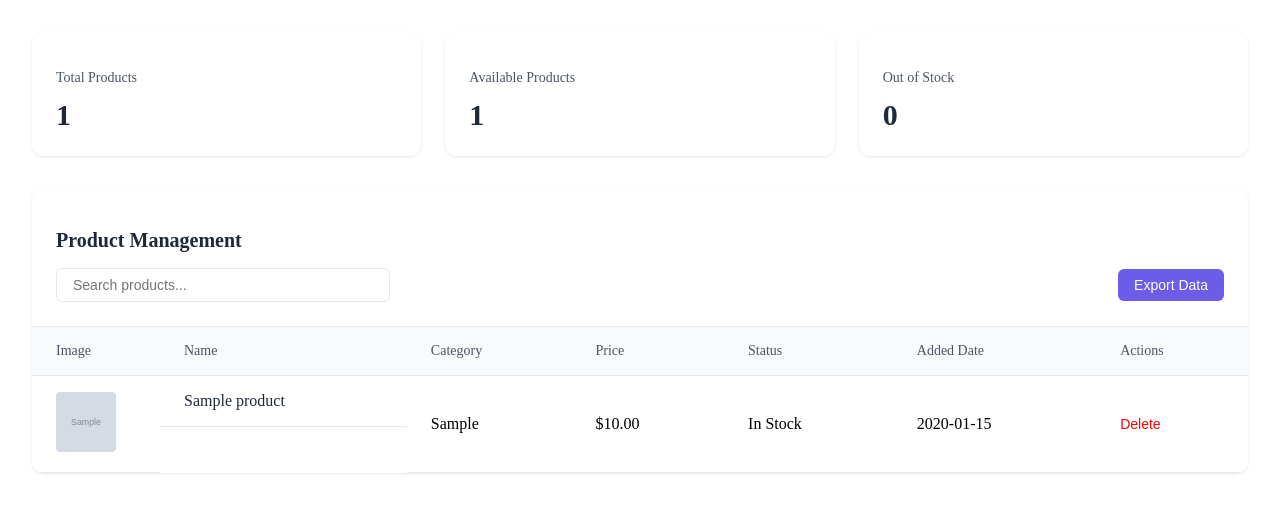
After one commit to DaveAbhishek-GHUB/Blatte, a Flask app: template templates/components/admins/deleteProducts.html in a window 1280 px wide. The commit adds this page. Shown: the top 513 px of the page. Run offline with Flask 3, Linux system fonts and the light colour scheme; the template is opened without the code that fills it: most values are stand-ins (such as "Sample title", 1, 10 or a date in 2020); grey boxes marked "Sample" are stand-in pictures.

Commit message:
feat: Delete product feature added.

```diff
--- a/run.py
+++ b/run.py
@@ -1223,6 +1223,7 @@ def dashboard():
         flash('Database connection error', 'error')
         return render_template('admins/dashboard.html',
                              users=[],
+                             products=[],
                              total_users=0,
                              active_carts=0,
                              total_orders=0,
@@ -1260,6 +1261,21 @@ def dashboard():
             """)
             users = cursor.fetchall()
 
+            # Fetch all products for the delete products page
+            cursor.execute("""
+                SELECT
+                    id,
+                    product_name,
+                    price,
+                    main_product_image,
+                    product_category,
+                    availability_status,
+                    created_at
+                FROM products
+                ORDER BY created_at DESC
+            """)
+            products = cursor.fetchall()
+
             # Get orders data
             cursor.execute("""
                 SELECT
@@ -1308,6 +1324,7 @@ def dashboard():
 
             return render_template('admins/dashboard.html',
                                 users=users,
+                                products=products,
                                 total_users=total_users,
                                 active_carts=active_carts,
                                 total_orders=total_orders,
@@ -1320,6 +1337,7 @@ def dashboard():
         flash('Error loading dashboard data', 'error')
         return render_template('admins/dashboard.html',
                              users=[],
+                             products=[],
                              total_users=0,
                              active_carts=0,
                              total_orders=0,
@@ -1784,6 +1802,33 @@ def search_products():
         if conn:
             conn.close()
 
+@app.route('/admin/delete-product/<int:product_id>', methods=['DELETE'])
+def delete_product(product_id):
+    """Delete a product and return JSON response."""
+    conn = get_db_connection()
+    if not conn:
+        return jsonify({'success': False, 'message': 'Database connection error'}), 500
+
+    try:
+        with conn.cursor() as cursor:
+            # Check if product exists
+            cursor.execute("SELECT id FROM products WHERE id = %s", (product_id,))
+            if not cursor.fetchone():
+                return jsonify({'success': False, 'message': 'Product not found'}), 404
+
+            # Delete the product
+            cursor.execute("DELETE FROM products WHERE id = %s", (product_id,))
+            conn.commit()
+
+            return jsonify({'success': True, 'message': 'Product deleted successfully'})
+
+    except mysql.connector.Error as err:
+        print(f"Database error: {err}")
+        return jsonify({'success': False, 'message': 'Database error occurred'}), 500
+    finally:
+        if conn:
+            conn.close()
+
 # ========== APPLICATION ENTRY POINT ==========
 if __name__ == '__main__':
 
--- /dev/null
+++ b/static/css/admins/deleteProducts.css
@@ -0,0 +1,175 @@
+.products-dashboard {
+    padding: 24px;
+}
+
+/* Stats Cards Styling */
+.stats-container {
+    display: grid;
+    grid-template-columns: repeat(3, 1fr);
+    gap: 24px;
+    margin-bottom: 32px;
+}
+
+.stat-card {
+    background: white;
+    padding: 24px;
+    border-radius: 12px;
+    box-shadow: 0 1px 3px rgba(0, 0, 0, 0.1);
+    transition: transform 0.2s;
+}
+
+.stat-card:hover {
+    transform: translateY(-2px);
+}
+
+.stat-card h3 {
+    color: #4b5563;
+    font-size: 0.875rem;
+    margin-bottom: 12px;
+    font-weight: 500;
+}
+
+.stat-value .number {
+    font-size: 1.875rem;
+    font-weight: 600;
+    color: #1f2937;
+}
+
+/* Table Section Styling */
+.products-table-section {
+    background: white;
+    border-radius: 12px;
+    box-shadow: 0 1px 3px rgba(0, 0, 0, 0.1);
+    overflow: hidden;
+}
+
+.table-header {
+    padding: 24px;
+    border-bottom: 1px solid #e5e7eb;
+}
+
+.table-header h2 {
+    font-size: 1.25rem;
+    color: #1f2937;
+    margin-bottom: 16px;
+}
+
+.table-actions {
+    display: flex;
+    justify-content: space-between;
+    align-items: center;
+}
+
+.search-box input {
+    padding: 8px 16px;
+    border: 1px solid #e5e7eb;
+    border-radius: 6px;
+    width: 300px;
+    font-size: 0.875rem;
+}
+
+.export-btn {
+    padding: 8px 16px;
+    background: #6c5ce7;
+    color: white;
+    border: none;
+    border-radius: 6px;
+    cursor: pointer;
+    font-size: 0.875rem;
+    transition: background-color 0.2s;
+}
+
+.export-btn:hover {
+    background: #5849c4;
+}
+
+/* Table Styling */
+.products-table {
+    width: 100%;
+    border-collapse: collapse;
+}
+
+.products-table th,
+.products-table td {
+    padding: 16px 24px;
+    text-align: left;
+    border-bottom: 1px solid #e5e7eb;
+}
+
+.products-table th {
+    background: #f9fafb;
+    color: #4b5563;
+    font-weight: 500;
+    font-size: 0.875rem;
+}
+
+.product-image {
+    width: 80px;
+}
+
+.product-image img {
+    width: 60px;
+    height: 60px;
+    object-fit: cover;
+    border-radius: 4px;
+}
+
+.product-info {
+    display: flex;
+    align-items: center;
+}
+
+.product-name {
+    color: #1f2937;
+    font-weight: 500;
+}
+
+.action-buttons {
+    display: flex;
+    gap: 8px;
+}
+
+.delete-btn {
+    background: none;
+    color: red;
+    border: none;
+    padding: 0;
+    cursor: pointer;
+    font-size: 0.875rem;
+    transition: color 0.2s;
+}
+
+.delete-btn:hover {
+    color: darkred;
+}
+
+/* Responsive Design */
+@media (max-width: 1024px) {
+    .stats-container {
+        grid-template-columns: repeat(2, 1fr);
+    }
+}
+
+@media (max-width: 768px) {
+    .stats-container {
+        grid-template-columns: 1fr;
+    }
+
+    .search-box input {
+        width: 200px;
+    }
+
+    .products-table th,
+    .products-table td {
+        padding: 12px 16px;
+    }
+
+    .product-image {
+        width: 60px;
+    }
+
+    .product-image img {
+        width: 40px;
+        height: 40px;
+    }
+}
--- a/static/javascripts/admins/dashboard.js
+++ b/static/javascripts/admins/dashboard.js
@@ -4,6 +4,7 @@ function showContent(contentId) {
     document.getElementById('insertProducts-content').style.display = 'none';
     document.getElementById('usersInformation-content').style.display = 'none';
     document.getElementById('order-content').style.display = 'none';
+    document.getElementById('deleteProducts-content').style.display = 'none';
 
     // Show the selected content section
     document.getElementById(contentId + '-content').style.display = 'block';
--- /dev/null
+++ b/templates/components/admins/deleteProducts.html
@@ -0,0 +1,152 @@
+<!DOCTYPE html>
+<html lang="en">
+<head>
+    <meta charset="UTF-8">
+    <meta name="viewport" content="width=device-width, initial-scale=1.0">
+    <link rel="stylesheet" href="{{ url_for('static', filename='css/admins/deleteProducts.css') }}">
+</head>
+<body>
+    <div class="products-dashboard">
+        <!-- Stats Cards -->
+        <div class="stats-container">
+            <div class="stat-card">
+                <h3>Total Products</h3>
+                <div class="stat-value">
+                    <span class="number">{{ products|length }}</span>
+                </div>
+            </div>
+            <div class="stat-card">
+                <h3>Available Products</h3>
+                <div class="stat-value">
+                    <span class="number">{{ products|selectattr('availability_status', 'equalto', 'In Stock')|list|length }}</span>
+                </div>
+            </div>
+            <div class="stat-card">
+                <h3>Out of Stock</h3>
+                <div class="stat-value">
+                    <span class="number">{{ products|selectattr('availability_status', 'equalto', 'Out of Stock')|list|length }}</span>
+                </div>
+            </div>
+        </div>
+
+        <!-- Products Table Section -->
+        <div class="products-table-section">
+            <div class="table-header">
+                <h2>Product Management</h2>
+                <div class="table-actions">
+                    <div class="search-box">
+                        <input type="text" id="productSearch" placeholder="Search products..." oninput="searchProducts()">
+                    </div>
+                    <button class="export-btn" onclick="exportProductData()">Export Data</button>
+                </div>
+            </div>
+
+            <table class="products-table">
+                <thead>
+                    <tr>
+                        <th>Image</th>
+                        <th>Name</th>
+                        <th>Category</th>
+                        <th>Price</th>
+                        <th>Status</th>
+                        <th>Added Date</th>
+                        <th>Actions</th>
+                    </tr>
+                </thead>
+                <tbody>
+                    {% for product in products %}
+                    <tr class="product-row">
+                        <td class="product-image">
+                            <img src="{{ product.main_product_image }}" alt="{{ product.product_name }}">
+                        </td>
+                        <td class="product-info">
+                            <span class="product-name">{{ product.product_name }}</span>
+                        </td>
+                        <td>{{ product.product_category }}</td>
+                        <td>${{ "%.2f"|format(product.price) }}</td>
+                        <td>{{ product.availability_status }}</td>
+                        <td>{{ product.created_at.strftime('%Y-%m-%d') }}</td>
+                        <td>
+                            <div class="action-buttons">
+                                <button class="delete-btn" onclick="deleteProduct('{{ product.id }}', this)">Delete</button>
+                            </div>
+                        </td>
+                    </tr>
+                    {% endfor %}
+                </tbody>
+            </table>
+        </div>
+    </div>
+
+    <script>
+    function searchProducts() {
+        const searchInput = document.getElementById('productSearch');
+        const filter = searchInput.value.toLowerCase();
+        const rows = document.getElementsByClassName('product-row');
+
+        for (let row of rows) {
+            const name = row.querySelector('.product-name').textContent.toLowerCase();
+            const category = row.querySelector('td:nth-child(3)').textContent.toLowerCase();
+            const shouldShow = name.includes(filter) || category.includes(filter);
+            row.style.display = shouldShow ? '' : 'none';
+        }
+    }
+
+    function deleteProduct(productId, button) {
+        if (confirm('Are you sure you want to delete this product?')) {
+            fetch(`/admin/delete-product/${productId}`, {
+                method: 'DELETE',
+            })
+            .then(response => response.json())
+            .then(data => {
+                if (data.success) {
+                    // Remove the row from the table
+                    button.closest('tr').remove();
+                    // Update the total products count
+                    const totalProductsElement = document.querySelector('.stat-card:first-child .number');
+                    const currentCount = parseInt(totalProductsElement.textContent);
+                    totalProductsElement.textContent = currentCount - 1;
+                } else {
+                    alert('Error deleting product: ' + data.message);
+                }
+            })
+            .catch(error => {
+                console.error('Error:', error);
+                alert('Error deleting product. Please try again.');
+            });
+        }
+    }
+
+    function exportProductData() {
+        const table = document.querySelector('.products-table');
+        const rows = Array.from(table.querySelectorAll('tr'));
+
+        const csvContent = rows.map(row => {
+            const cells = Array.from(row.querySelectorAll('th, td'));
+            return cells.map(cell => {
+                if (cell.querySelector('img')) {
+                    return '"' + cell.querySelector('img').src + '"';
+                }
+                let text = cell.textContent.trim().replace(/,/g, '');
+                if (!cell.querySelector('.action-buttons')) {
+                    return `"${text}"`;
+                }
+                return '';
+            }).join(',');
+        }).join('\n');
+
+        const blob = new Blob([csvContent], { type: 'text/csv;charset=utf-8;' });
+        const link = document.createElement('a');
+        const url = URL.createObjectURL(blob);
+
+        link.setAttribute('href', url);
+        link.setAttribute('download', `products_data_${new Date().toISOString().split('T')[0]}.csv`);
+        link.style.visibility = 'hidden';
+
+        document.body.appendChild(link);
+        link.click();
+        document.body.removeChild(link);
+    }
+    </script>
+</body>
+</html>
```
Also changed, not shown: static/javascripts/admins/insertProducts.js (+32 -8 lines), templates/admins/dashboard.html (+8 -0 lines).
